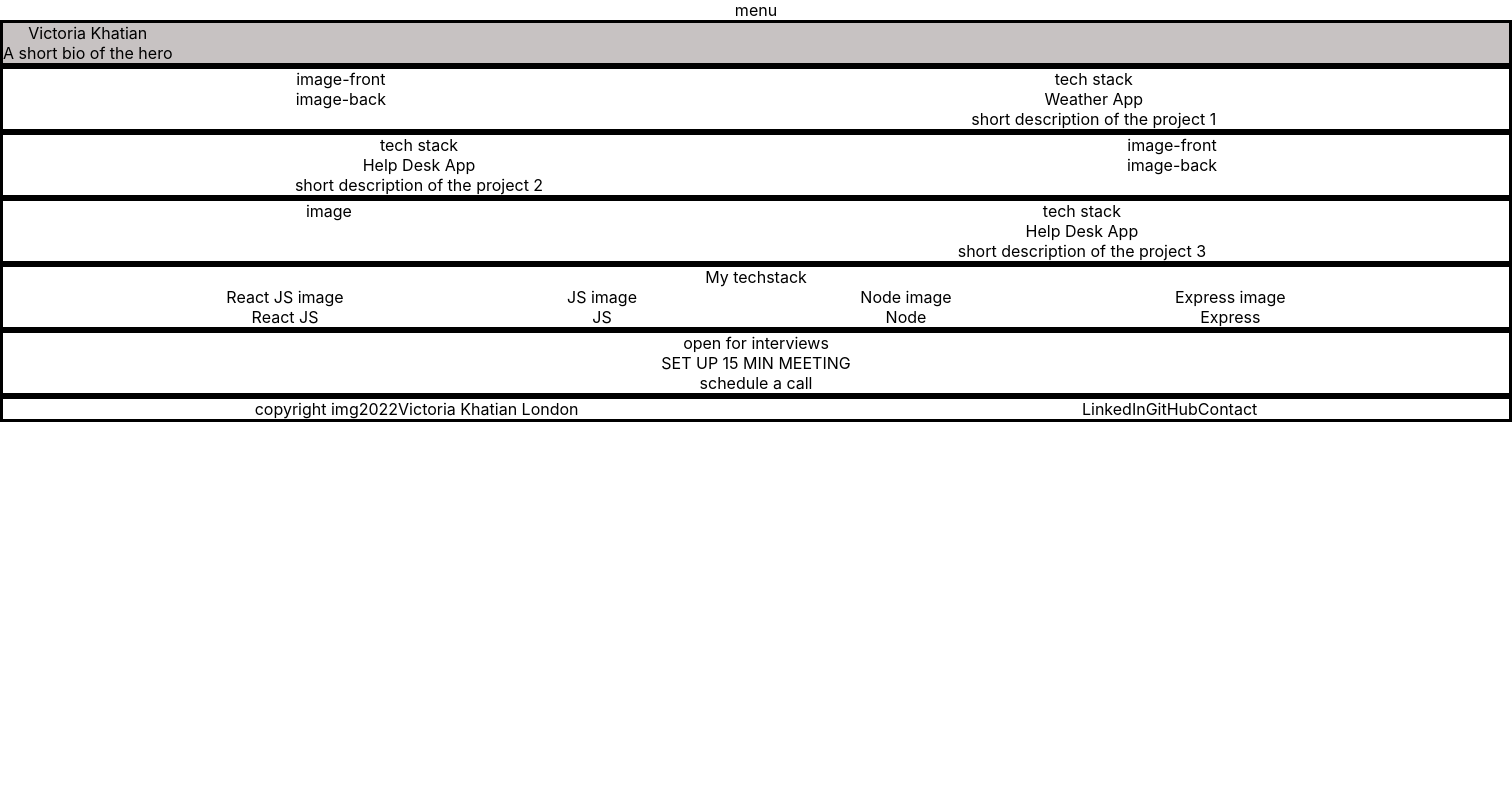
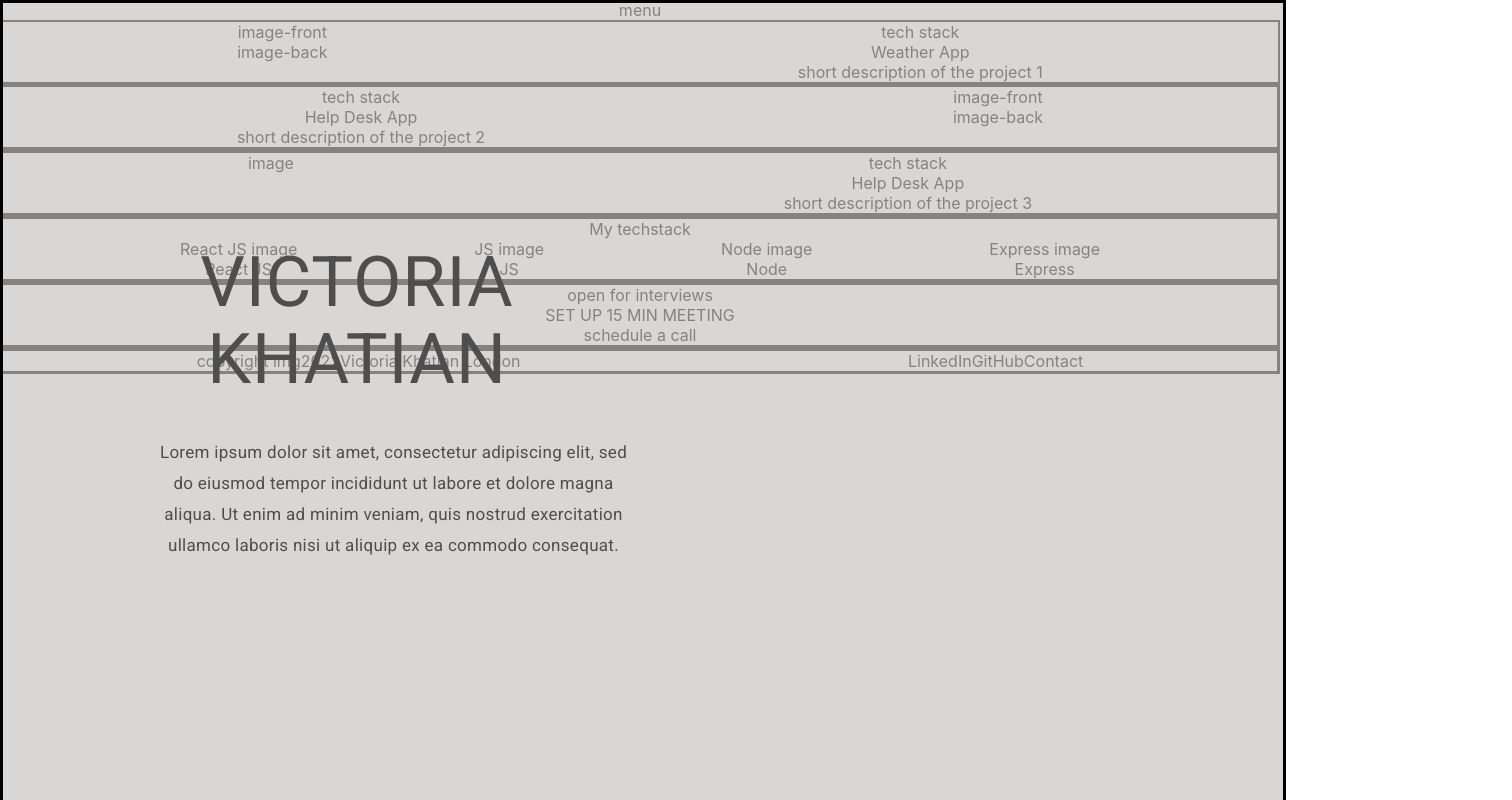
Before and after one commit to VicKhatian/portfolio, a React (Create React App) app: page / in a window 1280 px wide. Shown: the top 800 px of the page, 1512 px wide, since content can reach past the window. Built offline with nearby package versions, Linux system fonts and the light colour scheme.

Commit message:
hero section styled

```diff
--- a/src/App.css
+++ b/src/App.css
@@ -15,20 +15,70 @@
   flex-direction: column;
   text-align: center;
   position: relative;
-  width: 1512px;
+  width: 100%;
   height: 4568px;
 }
 
 .hero {
   display: flex;
   border-style: solid;
-  background-color: rgb(199, 194, 194);
+  background-color: rgba(199, 194, 194, 0.671);
+  position: absolute;
+  width: 100%;
+  height: 982px;
+  left: 0px;
+  top: 0px;
+}
+
+.hero-info {
+  position: absolute;
+  width: 605px;
+  height: 515px;
+  left: 72px;
+  top: 185px;
+}
+
+.hero-name {
+  position: absolute;
+  width: 412px;
+  height: 154px;
+  left: 76px;
+  top: 56px;
+
+  font-family: "Roboto";
+  font-style: normal;
+  font-weight: 400;
+  font-size: 70px;
+  line-height: 77px;
+  /* or 110% */
+  letter-spacing: 1px;
+  text-transform: uppercase;
+
+  color: #4e4e4e;
+}
+
+.hero-bio {
+  position: absolute;
+  width: 479px;
+  height: 92px;
+  left: 79px;
+  top: 249px;
+
+  font-family: "Roboto";
+  font-style: normal;
+  font-weight: 400;
+  font-size: 17px;
+  line-height: 31px;
+  /* or 180% */
+  letter-spacing: 0.3px;
+
+  color: #4e4e4e;
 }
 
 .project1 {
   display: flex;
   justify-content: space-around;
-  border-style: solid;
+  border: 2px solid;
 }
 .project2 {
   display: flex;
--- a/src/App.js
+++ b/src/App.js
@@ -7,7 +7,12 @@ function App() {
       <div className="hero">
         <div className="hero-info">
           <div className="hero-name">Victoria Khatian</div>
-          <div className="hero-bio">A short bio of the hero</div>
+          <div className="hero-bio">
+            Lorem ipsum dolor sit amet, consectetur adipiscing elit, sed do
+            eiusmod tempor incididunt ut labore et dolore magna aliqua. Ut enim
+            ad minim veniam, quis nostrud exercitation ullamco laboris nisi ut
+            aliquip ex ea commodo consequat.
+          </div>
           <div className="button"></div>
         </div>
       </div>
```
